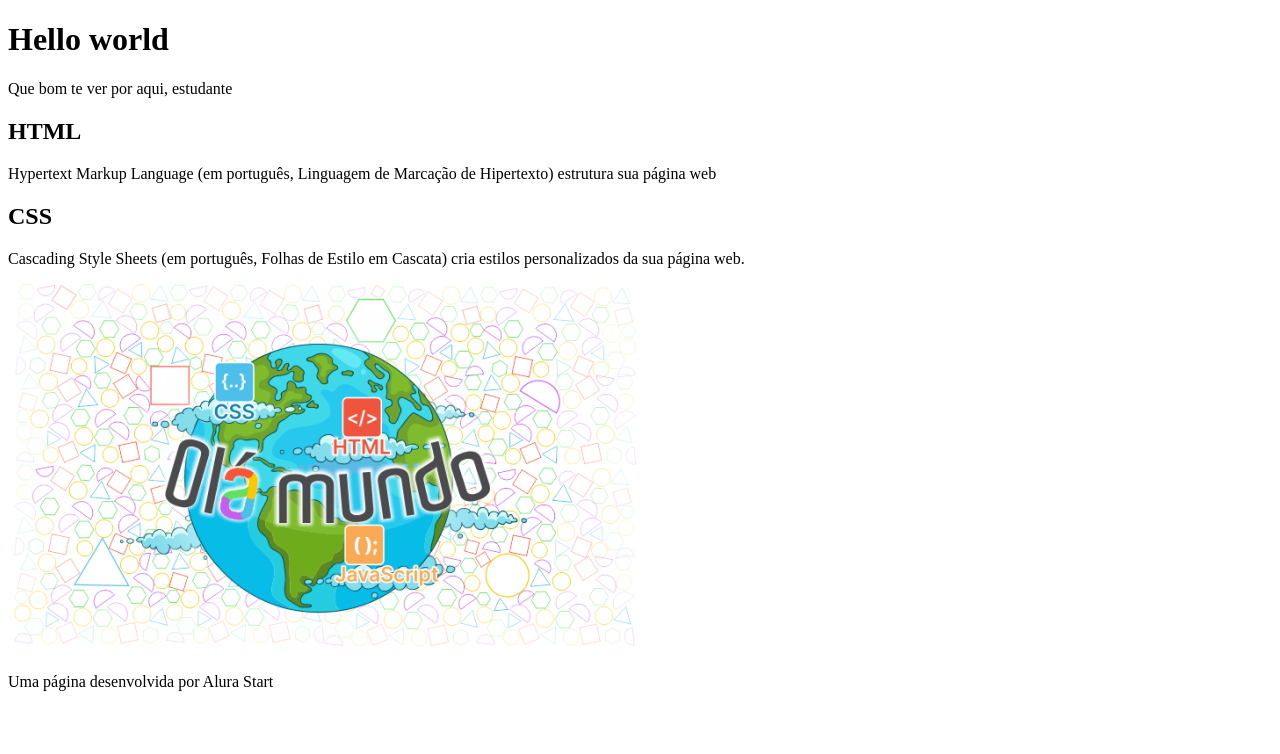
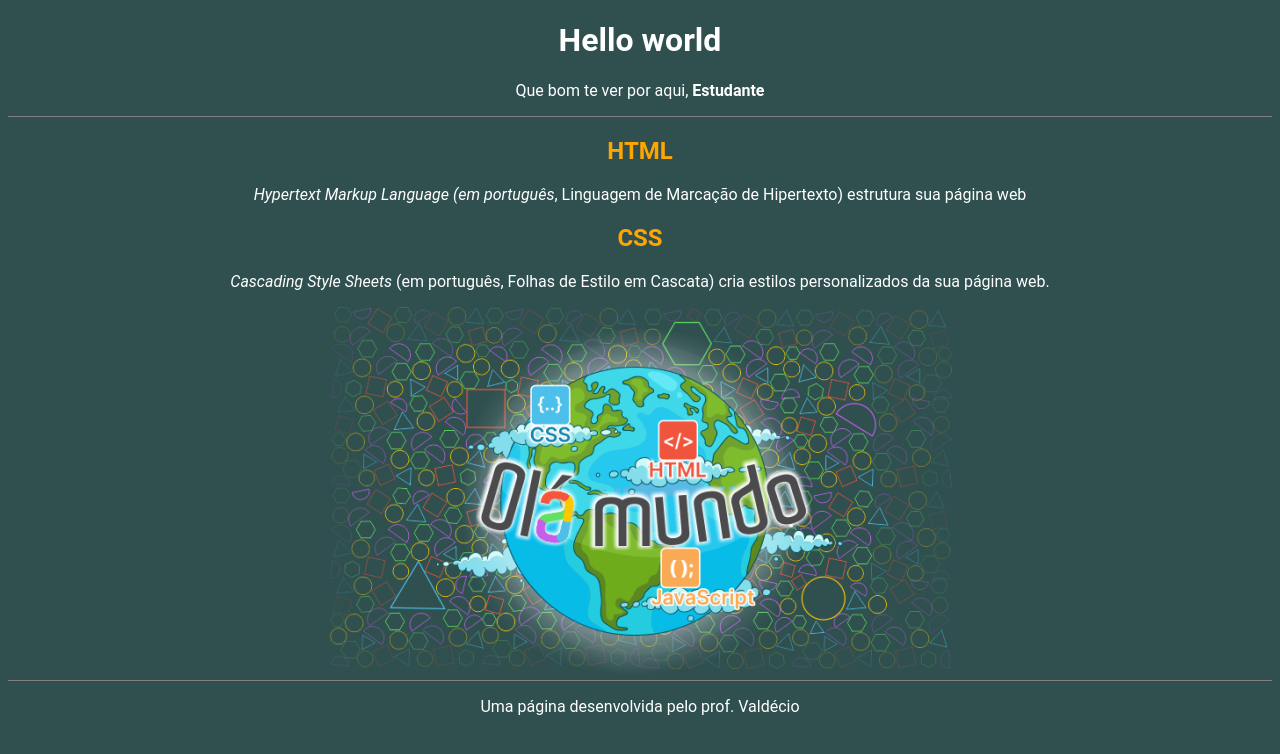
Before and after one commit to profvaldecio/Hello-word, a plain HTML site: page index.html in a window 1280 px wide. Drawn offline with Linux system fonts and the light colour scheme.

Commit message:
Criando a estilização do site

```diff
--- a/index.html
+++ b/index.html
@@ -4,24 +4,28 @@
     <meta charset="UTF-8">
     <meta name="viewport" content="width=device-width, initial-scale=1.0">
     <title>Hello Word</title>
+    <link rel="stylesheet" href="style.css">
+
 </head>
+
 <body>
-  <head>
-    <h1>Hello world</h1>
-    <p>Que bom te ver por aqui, estudante</p>
-  </head>
 
-  <section>
+    <header>
+        <h1>Hello world</h1>
+        <p>Que bom te ver por aqui, <span id="nome-usuário">Estudante</span></p>
+    </header>
 
-    <h2>HTML</h2>
-    <P>Hypertext Markup Language (em português, Linguagem de Marcação de Hipertexto) estrutura sua página web</P>
+    <section>
+
+        <h2>HTML</h2>
+    <P><span class="texto-inglês">Hypertext Markup Language (em português</span>, Linguagem de Marcação de Hipertexto) estrutura sua página web</P>
     <h2>CSS</h2>
-    <P>Cascading Style Sheets (em português, Folhas de Estilo em Cascata) cria estilos personalizados da sua página web.</P>
+    <P><span class="texto-inglês">Cascading Style Sheets</span> (em português, Folhas de Estilo em Cascata) cria estilos personalizados da sua página web.</P>
     <img src ="imagem/Olá Mundo.png" alt="Imagem com figuras geométricas ao fundo e uma figura do planeta Terraa frente, com a inscrição Olá Mundo em letras coloridas">
   </section>
 
   <footer>
-    <p>Uma página desenvolvida por Alura Start</p>
+    <p>Uma página desenvolvida pelo prof. Valdécio</p>
 
   </footer>
 </body>
--- /dev/null
+++ b/style.css
@@ -0,0 +1,23 @@
+h2{
+    color:orange;
+
+}
+body{
+    background-color: #305050;
+    color:white;
+    font-family: Roboto;
+    text-align: center;
+}
+    header{
+        border-bottom:1px solid gray ;
+    }
+    footer{
+
+        border-top: 1px solid gray;
+    }
+#nome-usuário{
+    font-weight: bold;
+}
+.texto-inglês{
+    font-style: italic;
+}
```
